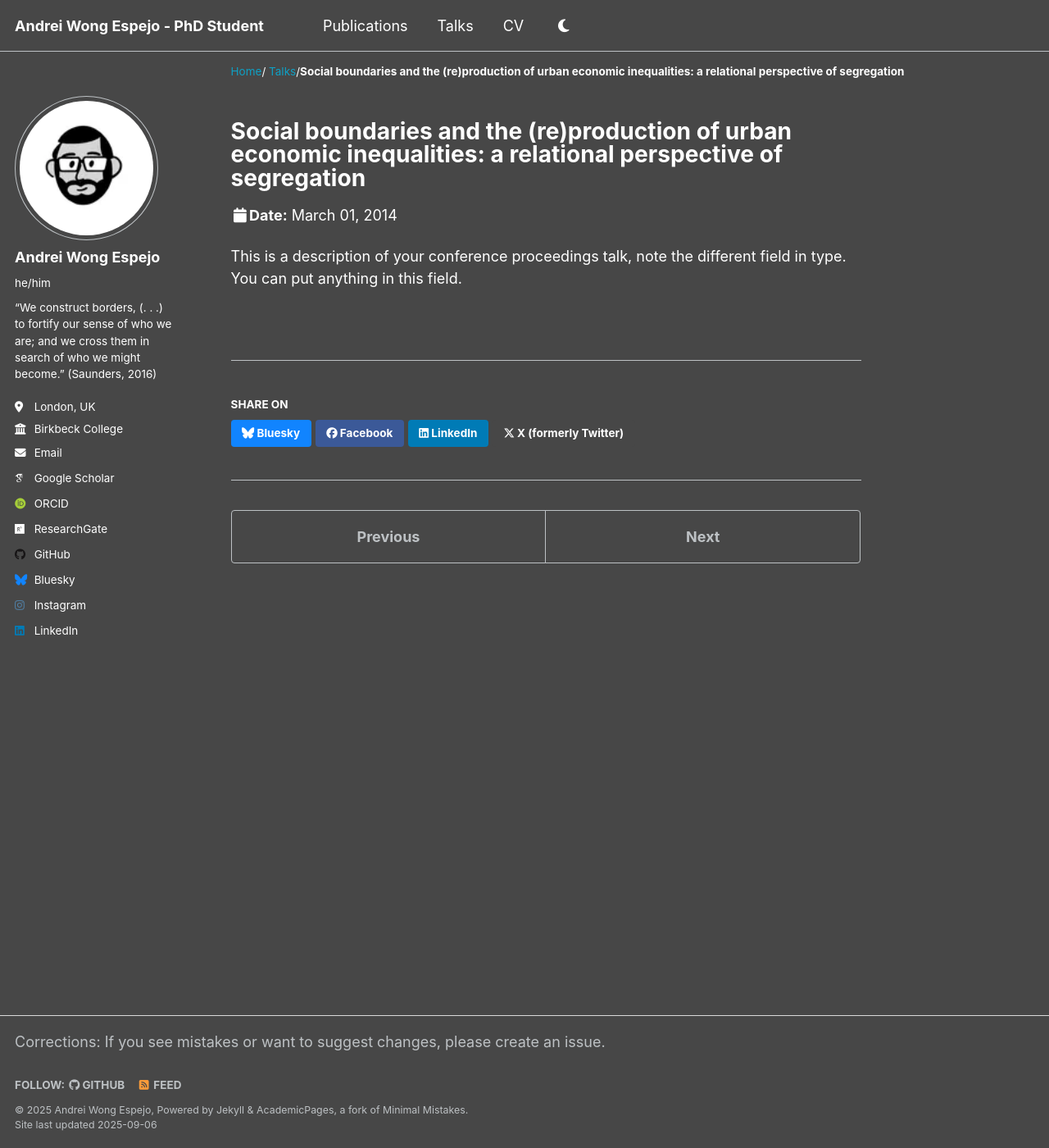
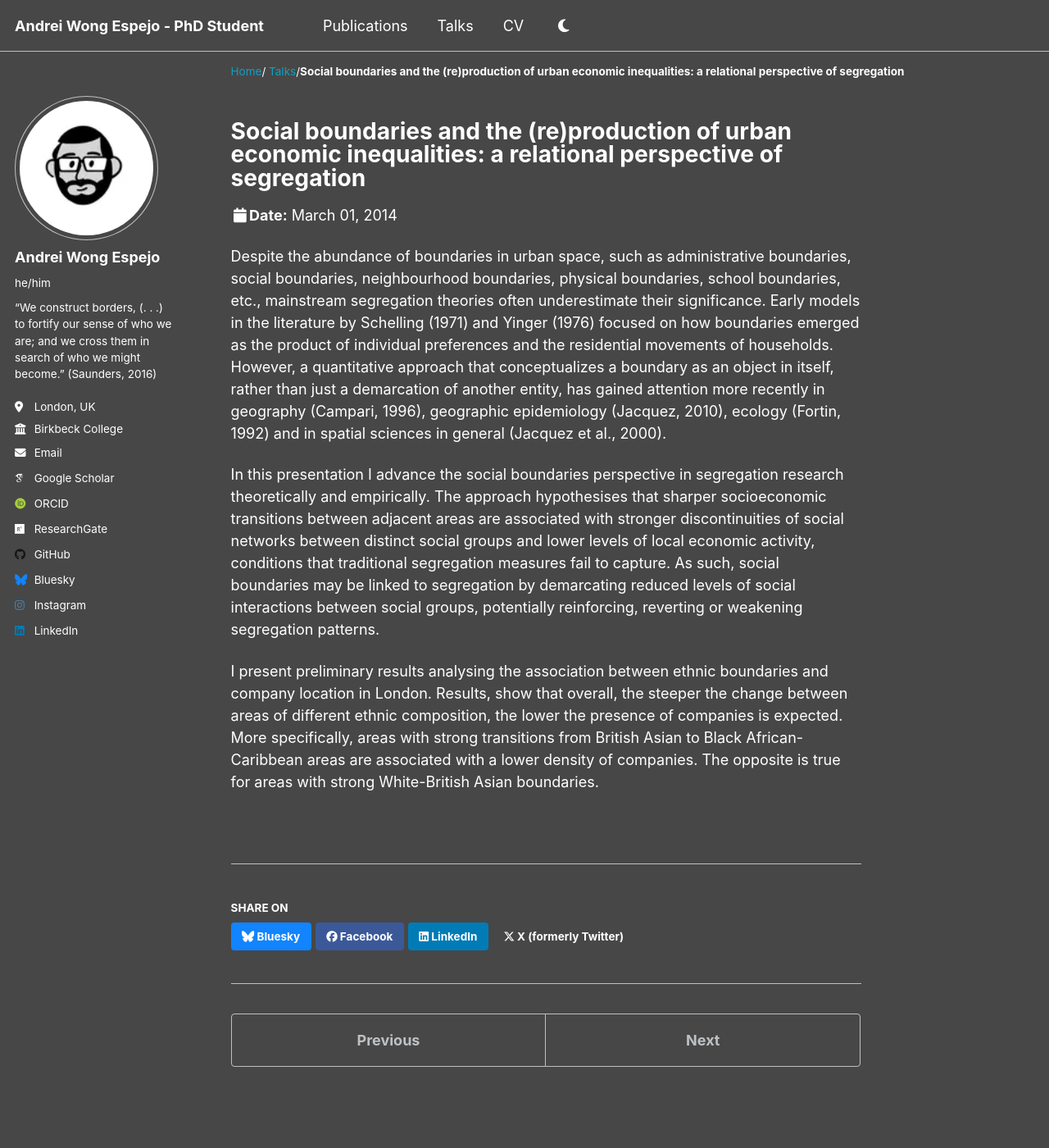
Before and after one commit to Andrei-WongE/Andrei-Wong.github.io, a Jekyll site: the page built from _talks/2014-03-01-talk-3.md, in a window 1280 px wide and 1400 px high. Shown: the whole window at 82% size. Built offline with Jekyll 4.4.1, drawn with Linux system fonts in a browser that asks for light colours; some web fonts are replaced.

Commit message:
Update conference talk description with new insights
Expand description of conference talk to include theoretical and empirical advancements in segregation research, focusing on social boundaries and their impact on economic activity and company locations.

```diff
--- a/_talks/2014-03-01-talk-3.md
+++ b/_talks/2014-03-01-talk-3.md
@@ -8,4 +8,8 @@ date: 2014-03-01
 location: "Bristol, UK  "
 ---
 
-This is a description of your conference proceedings talk, note the different field in type. You can put anything in this field.
+Despite the abundance of boundaries in urban space, such as administrative boundaries, social boundaries, neighbourhood boundaries, physical boundaries, school boundaries, etc., mainstream segregation theories often underestimate their significance. Early models in the literature by Schelling (1971) and Yinger (1976) focused on how boundaries emerged as the product of individual preferences and the residential movements of households. However, a quantitative approach that conceptualizes a boundary as an object in itself, rather than just a demarcation of another entity, has gained attention more recently in geography (Campari, 1996), geographic epidemiology (Jacquez, 2010), ecology (Fortin, 1992) and in spatial sciences in general (Jacquez et al., 2000).
+
+In this presentation I advance the social boundaries perspective in segregation research theoretically and empirically. The approach hypothesises that sharper socioeconomic transitions between adjacent areas are associated with stronger discontinuities of social networks between distinct social groups and lower levels of local economic activity, conditions that traditional segregation measures fail to capture. As such, social boundaries may be linked to segregation by demarcating reduced levels of social interactions between social groups, potentially reinforcing, reverting or weakening segregation patterns.
+
+I present preliminary results analysing the association between ethnic boundaries and company location in London. Results, show that overall, the steeper the change between areas of different ethnic composition, the lower the presence of companies is expected. More specifically, areas with strong transitions from British Asian to Black African-Caribbean areas are associated with a lower density of companies. The opposite is true for areas with strong White-British Asian boundaries.
```
